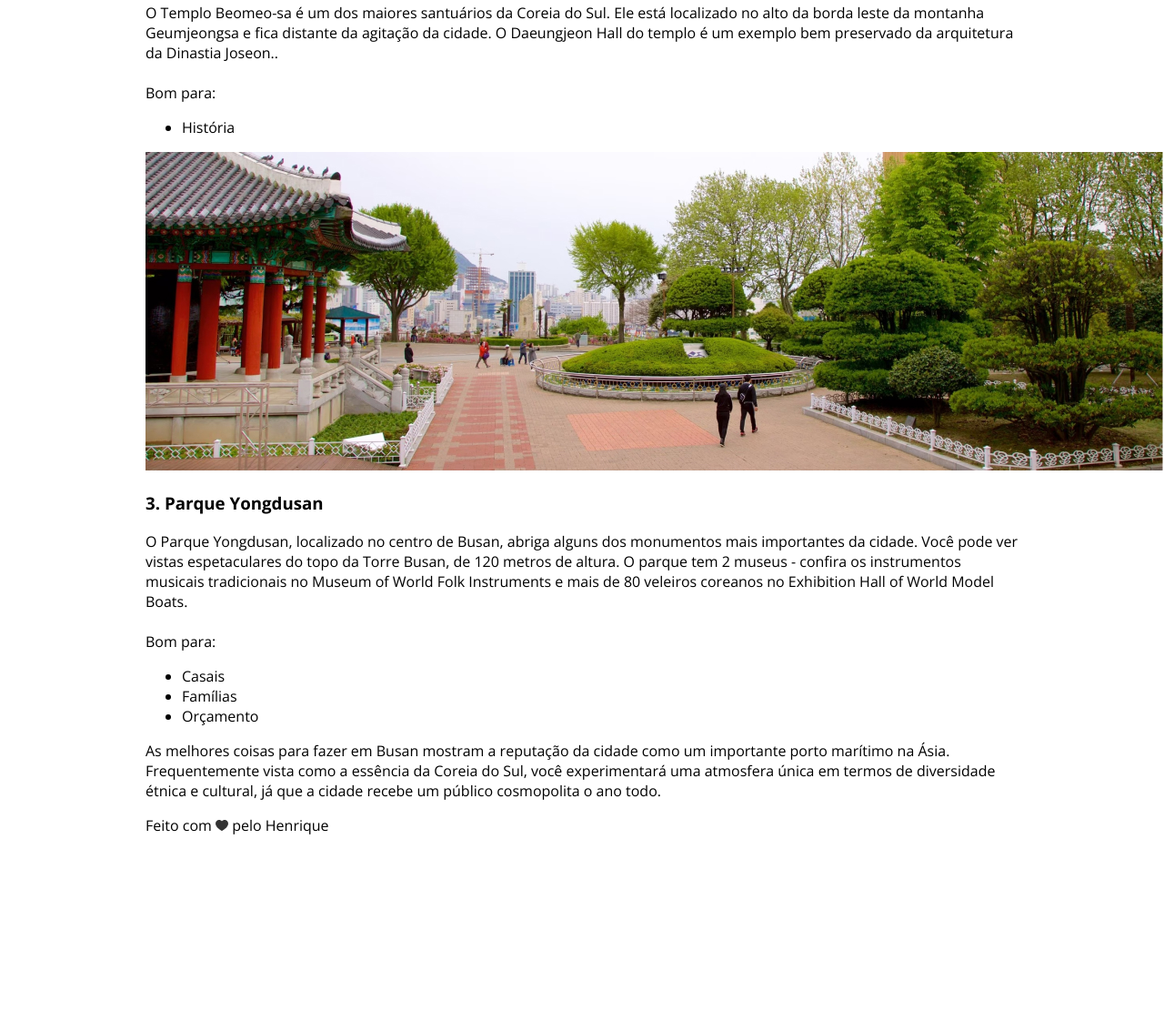
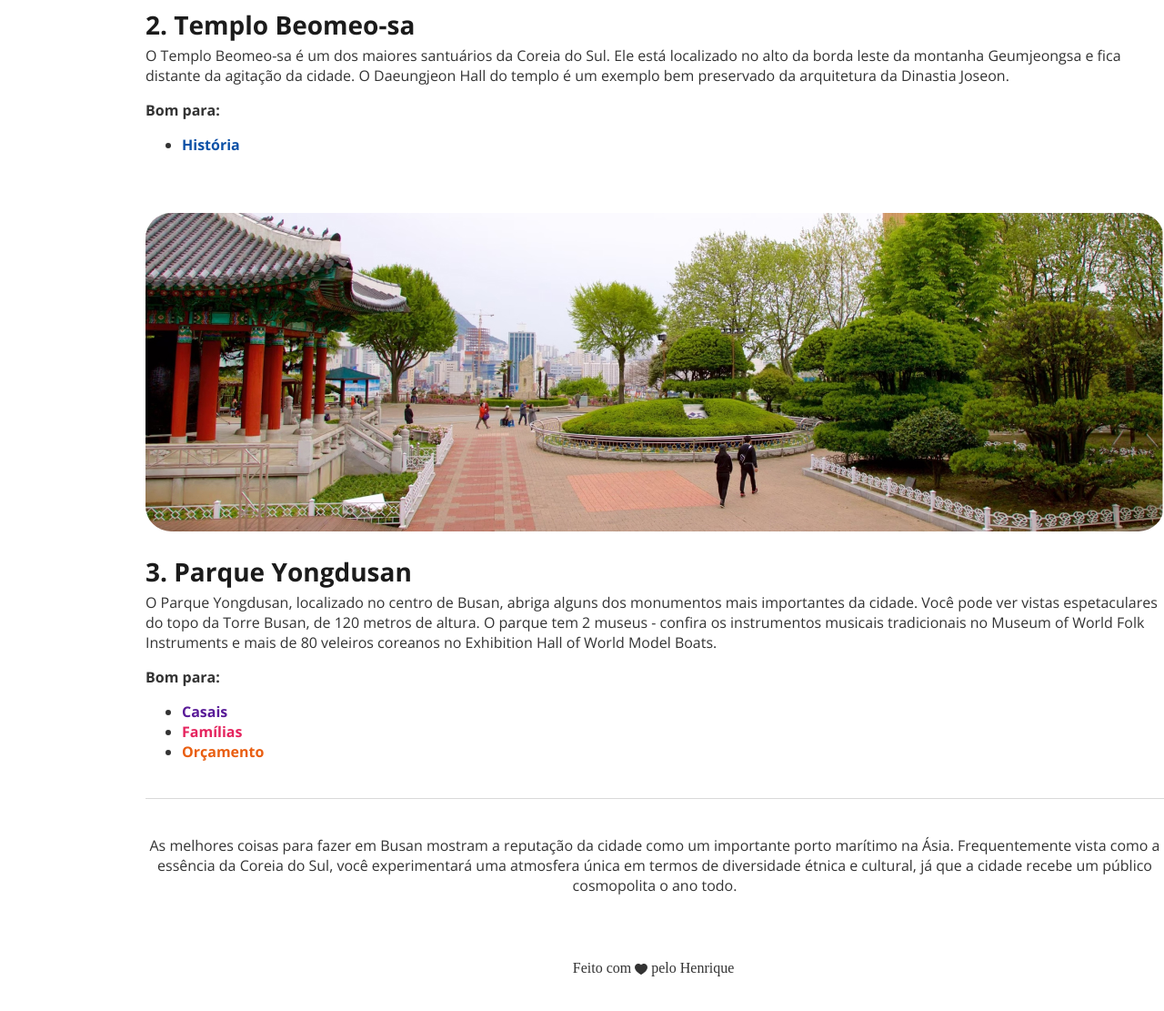
Before and after one commit to HenryHonorato/Projeto_9_Viagem, a plain HTML site: page index.html in a window 1280 px wide. Shown: the part 2249-3360 px from the top of the page at 91% size. Before the commit the page ends 3167 px from the top, so only its background shows below. Drawn offline with nearby package versions, Linux system fonts and the light colour scheme; a web font is replaced by a local one.

Commit message:
ajustes finais e implementacao dos outros destinos

```diff
--- a/index.html
+++ b/index.html
@@ -47,37 +47,44 @@
         <img src="./assets/image-2-temple-beomeo_sa.jpg" alt="Um templo da coreia do sul, ele possui uma arquitetura historica rodeado florestas">
         <h3>2. Templo Beomeo-sa</h3>
         <p>
-          O Templo Beomeo-sa é um dos maiores santuários da Coreia do Sul. Ele está localizado no alto da borda leste da montanha Geumjeongsa e fica distante da agitação da cidade. O Daeungjeon Hall do templo é um exemplo bem preservado da arquitetura da Dinastia Joseon.. <br><br>Bom para:
+          O Templo Beomeo-sa é um dos maiores santuários da Coreia do Sul. Ele está localizado no alto da borda leste da montanha Geumjeongsa e fica distante da agitação da cidade. O Daeungjeon Hall do templo é um exemplo bem preservado da arquitetura da Dinastia Joseon. <p id="beosa2">Bom para:</p>
         </p>
         <ul>
-          <li>História</li>
+          <li id="color2"><span id="historia2">História</span></li>
         </ul>
       </section>
       <section id="parque-yongdusan">
         <img src="./assets/image-3-park-yongdusan.jpg" alt="Um parque da coreia do sul, repleto de vegetacao e pessoas caminhando em um dia ensolarado">
         <h3>3. Parque Yongdusan</h3>
         <p>
-          O Parque Yongdusan, localizado no centro de Busan, abriga alguns dos monumentos mais importantes da cidade. Você pode ver vistas espetaculares do topo da Torre Busan, de 120 metros de altura. O parque tem 2 museus - confira os instrumentos musicais tradicionais no Museum of World Folk Instruments e mais de 80 veleiros coreanos no Exhibition Hall of World Model Boats. <br><br>Bom para:
+          O Parque Yongdusan, localizado no centro de Busan, abriga alguns dos monumentos mais importantes da cidade. Você pode ver vistas espetaculares do topo da Torre Busan, de 120 metros de altura. O parque tem 2 museus - confira os instrumentos musicais tradicionais no Museum of World Folk Instruments e mais de 80 veleiros coreanos no Exhibition Hall of World Model Boats. <p id="park3">Bom para:</p>
         </p>
         <ul>
-          <li>Casais</li>
-          <li>Famílias</li>
-          <li>Orçamento</li>
+          <li id="color3"><span id="casais">Casais</span></li>
+          <li id="color4"><span id="familias">Famílias</span></li>
+          <li id="color5"><span id="orcamento">Orçamento</span></li>
         </ul>
       </section>
       </section>
+      <div id="auxiliar3">
+      <div class="divider2"></div>
+    </div>
+    <div id="auxiliar4"></div>
       <section id="description">
-        <p>
+        <p id="descricao">
           As melhores coisas para fazer em Busan mostram a reputação da cidade como um importante porto marítimo na Ásia. Frequentemente vista como a essência da Coreia do Sul, você experimentará uma atmosfera única em termos de diversidade étnica e cultural, já que a cidade recebe um público cosmopolita o ano todo.
         </p>
       </section>
     </main>
     <footer>
       <p>
-        Feito com <img src="./assets/heart.svg" alt="um pequeno desenho de coracao"> pelo Henrique
+        <div id="auxiliar6">
+        Feito com <span id="coracao2"><img src="./assets/heart.svg" alt="um pequeno desenho de coracao"></span> pelo Henrique
+      </div>
       </p>
     </footer>
   </div>
   </div>
+  <div id="auxiliar5"></div>
 </body>
 </html>
--- a/style.css
+++ b/style.css
@@ -113,3 +113,137 @@
 #color1 {
   color: #333333;
 }
+
+#templo-beomeo-sa img {
+  margin-top: 48px;
+  border-radius: 28px;
+}
+
+#templo-beomeo-sa h3 {
+  font-size: 28px;
+  font-weight: bold;
+  color: #1B1B1B;
+  margin-top: 20px;
+  margin-bottom: 4px;
+}
+
+#templo-beomeo-sa p {
+  margin-top: 4px;
+  font-size: 16px;
+  width: 1120px;
+  color: #333333;
+}
+
+#beosa2 {
+  margin-bottom: 4px;
+  font-weight: bold;
+}
+
+#color2 {
+  color: #333333;
+}
+
+#historia2 {
+  color: #0C51A7;
+  font-weight: bold;
+  font-size: 16px;
+}
+
+#parque-yongdusan img {
+  margin-top: 48px;
+  border-radius: 28px;
+}
+
+#parque-yongdusan h3 {
+  font-size: 28px;
+  font-weight: bold;
+  color: #1B1B1B;
+  margin-top: 20px;
+  margin-bottom: 4px;
+}
+
+#parque-yongdusan p {
+  margin-top: 4px;
+  font-size: 16px;
+  width: 1120px;
+  color: #333333;
+}
+
+#park3 {
+  margin-bottom: 4px;
+  font-weight: bold;
+}
+
+#color3 {
+  color: #333333;
+}
+
+#color4 {
+  color: #333333;
+}
+
+#color5 {
+  color: #333333;
+}
+
+#casais {
+  color: #591B98;
+  font-weight: bold;
+  font-size: 16px;
+}
+
+#familias {
+  color: #E5245E;
+  font-weight: bold;
+  font-size: 16px;
+}
+
+#orcamento {
+  color: #E95E10;
+  font-weight: bold;
+  font-size: 16px;
+}
+
+#auxiliar3 {
+  margin-top: 40px;
+}
+
+#descricao {
+  font-size: 16px;
+  width: 1120px;
+  color: #333333;
+  height: 66px;
+  text-align: center;
+}
+
+.divider2 {
+  border-top: 1px solid #D9D9D9;
+  width: 1120px;
+  margin: center;
+}
+
+#auxiliar4 {
+  margin-top: 40px;
+}
+
+footer {
+  margin-top: 68px;
+  margin-left: 617;
+  text-align: center;
+  font-family: "Alice", serif;
+  color: #333333;
+  line-height: 150%;
+}
+
+#coracao2 {
+  vertical-align: middle;
+}
+
+#auxiliar5 {
+  margin-top: 480px;
+}
+
+#auxiliar6 {
+  box-sizing: border-box;
+  padding-left: 157px;
+}
```
